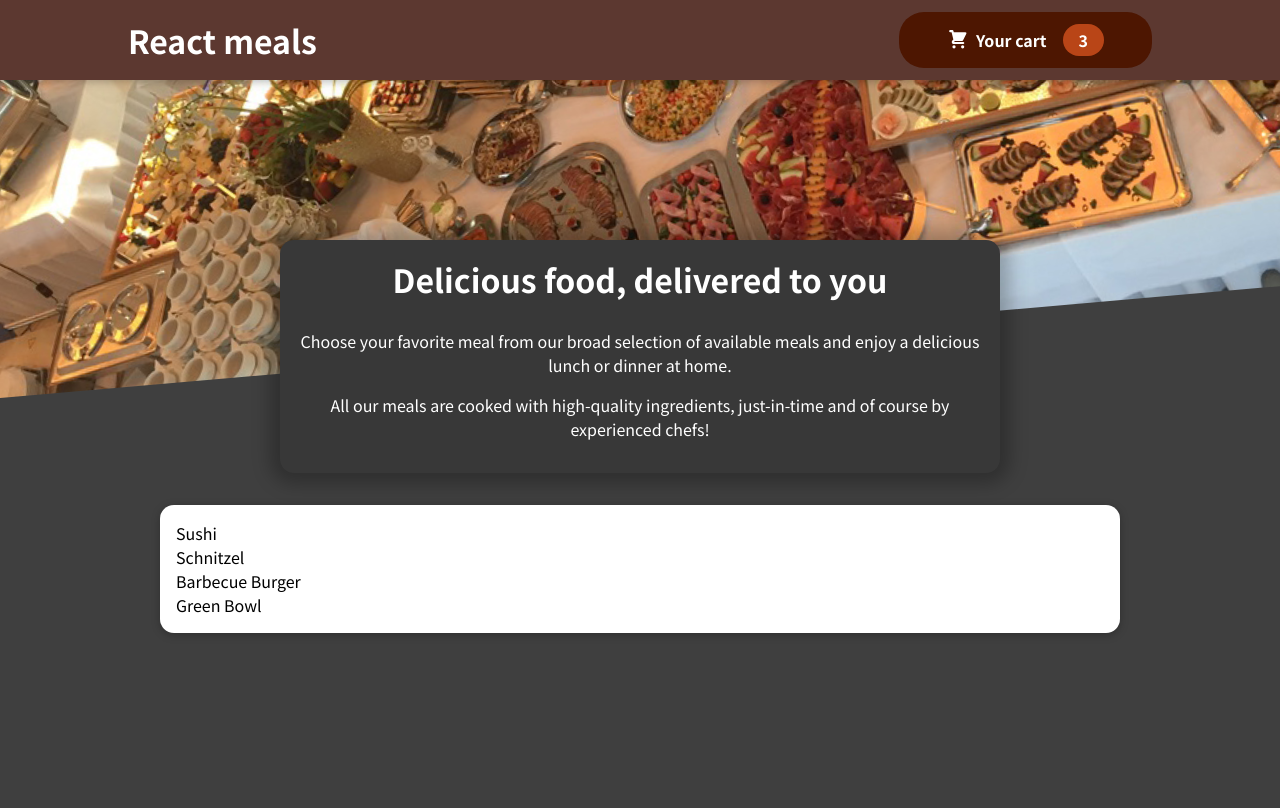
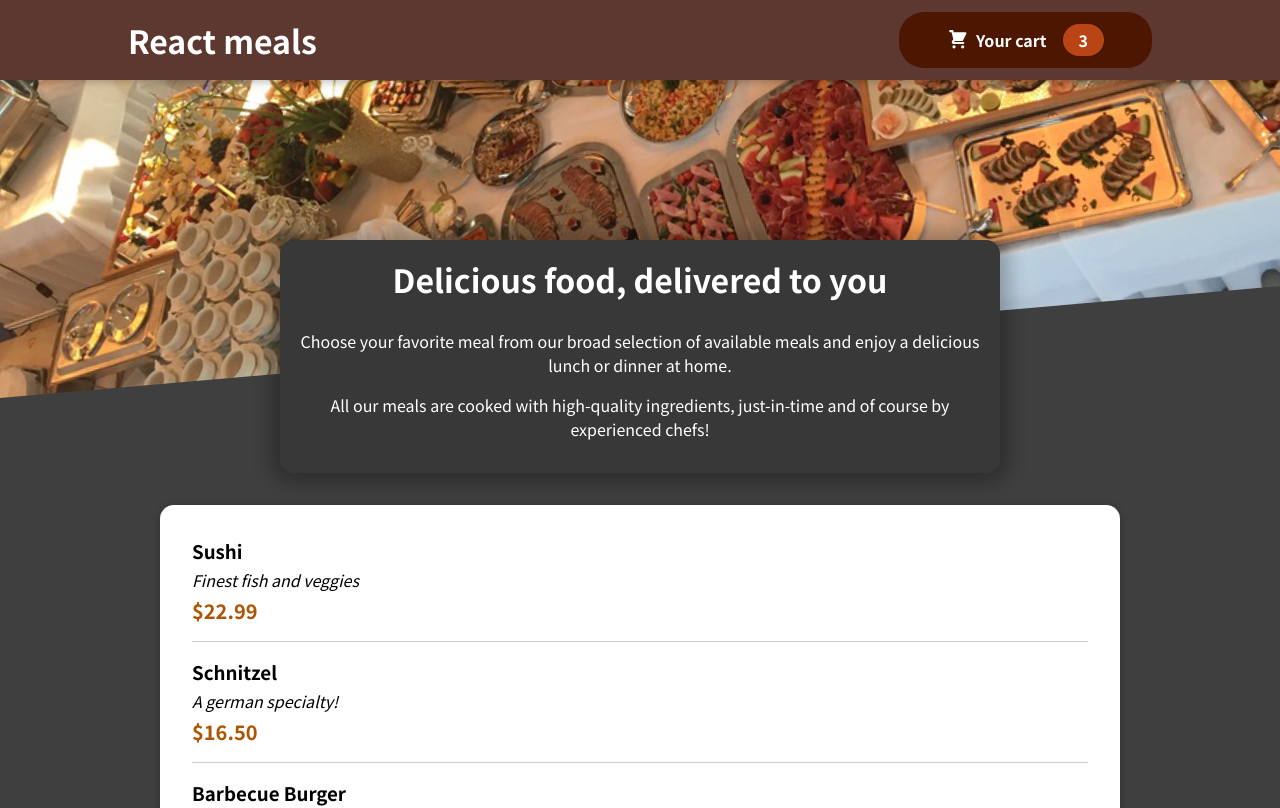
Before and after one commit to NeilaVait/react-meals-practice, a React (Create React App) app: page / in a window 1280 px wide. Shown: the top 808 px of the page. Built offline with nearby package versions, Linux system fonts and the light colour scheme.

Commit message:
MealItem + css

```diff
--- a/src/components/Meals/AvailableMeals.jsx
+++ b/src/components/Meals/AvailableMeals.jsx
@@ -1,5 +1,6 @@
 import classes from './AvailableMeals.module.css';
 import Card from './../UI/Card';
+import MealItem from './MealItem/MealItem';
 
 const DUMMY_MEALS = [
   {
@@ -29,7 +30,9 @@
 ];
 
 const AvailableMeals = (props) => {
-  const mealList = DUMMY_MEALS.map((m) => <li key={m.id}>{m.name}</li>);
+  const mealList = DUMMY_MEALS.map((m) => (
+    <MealItem key={m.id} name={m.name} description={m.description} price={m.price} />
+  ));
 
   return (
     <section className={classes.meals}>
--- /dev/null
+++ b/src/components/Meals/MealItem/MealItem.jsx
@@ -0,0 +1,18 @@
+import classes from './MealItem.module.css';
+
+const MealItem = (props) => {
+  const price = `$${props.price.toFixed(2)}`;
+
+  return (
+    <li className={classes.meal}>
+      <div>
+        <h3>{props.name}</h3>
+        <div className={classes.description}>{props.description}</div>
+        <div className={classes.price}>{price}</div>
+      </div>
+      <div></div>
+    </li>
+  );
+};
+
+export default MealItem;
--- /dev/null
+++ b/src/components/Meals/MealItem/MealItem.module.css
@@ -0,0 +1,22 @@
+.meal {
+  display: flex;
+  justify-content: space-between;
+  margin: 1rem;
+  padding-bottom: 1rem;
+  border-bottom: 1px solid #ccc;
+}
+
+.meal h3 {
+  margin: 0 0 0.25rem 0;
+}
+
+.description {
+  font-style: italic;
+}
+
+.price {
+  margin-top: 0.25rem;
+  font-weight: bold;
+  color: #ad5502;
+  font-size: 1.25rem;
+}
```
